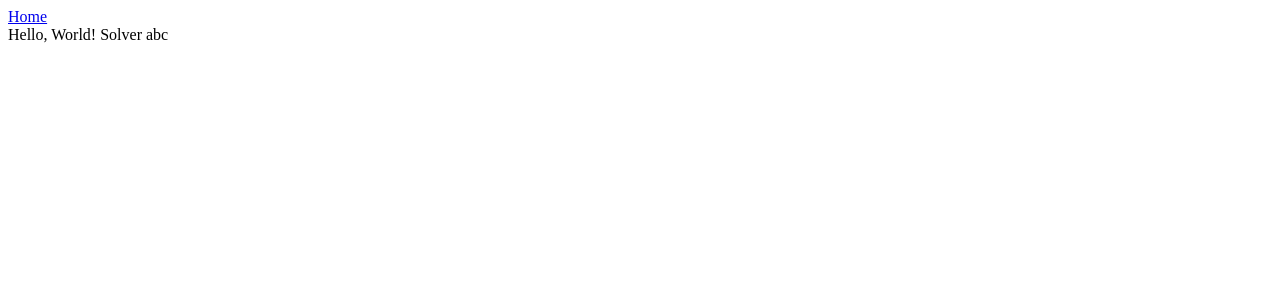
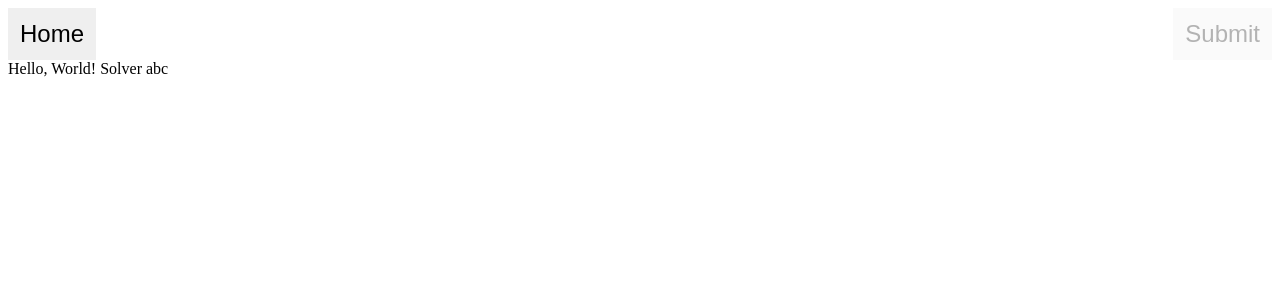
Before and after one commit to oleksmat/com.oleksmat.sudoku, a React app: page /sudoku/abc in a window 1280 px wide. Shown: the top 300 px of the page. Built offline with nearby package versions, Linux system fonts and the light colour scheme; the HTML template or start-up script is replaced by a standard one.

Commit message:
improve navbar

```diff
--- /dev/null
+++ b/src/components/button/component.tsx
@@ -0,0 +1,17 @@
+import {PropsWithChildren} from "react";
+
+type Props = PropsWithChildren<{
+  disabled?: boolean;
+}>;
+
+export function Button(props: Props) {
+  return <button style={{
+    display: 'block',
+    fontSize: '1.5em',
+    padding: '0.5em',
+    appearance: 'none',
+    border: 'none',
+  }} disabled={props.disabled}>
+    {props.children}
+  </button>;
+}
--- /dev/null
+++ b/src/components/button/index.ts
@@ -0,0 +1 @@
+export * from './component.tsx';
--- a/src/components/nav-bar/component.tsx
+++ b/src/components/nav-bar/component.tsx
@@ -1,11 +1,14 @@
 import {PropsWithChildren} from "react";
+import {NavLink} from "react-router";
+import {Button} from "@/components/button";
+import {Spacer} from "@/components/spacer";
 import {Stack} from "@/components/stack";
-import {Spacer} from "@/components/spacer";
-import {Link} from "react-router";
 
 type Props = {
   links?: ({
     path: string;
+    click?: () => void;
+    disabled?: boolean;
     body?: PropsWithChildren['children'];
   } | 'spacer')[];
 };
@@ -18,7 +21,17 @@ export function NavBar(props: Props) {
           if (link === 'spacer') {
             return <Spacer/>;
           } else {
-            return <Link to={link.path}>{link.body}</Link>;
+            return <NavLink
+              to={link.path}
+              onClick={link.click}
+              style={{
+                textDecorationLine: 'none'
+              }}
+            >
+              <Button disabled={link.disabled}>
+                {link.body}
+              </Button>
+            </NavLink>;
           }
         })
       }
--- a/src/pages/input.tsx
+++ b/src/pages/input.tsx
@@ -1,10 +1,19 @@
-import {Link} from "react-router";
+import {NavBar} from "@/components/nav-bar";
 
 export function InputPage() {
   return <>
-    <nav>
-      <Link to="/">Home</Link>
-    </nav>
+    <NavBar links={[
+      {
+        path: '/',
+        body: 'Home'
+      },
+      'spacer',
+      {
+        path: '/',
+        disabled: true,
+        body: 'Submit'
+      },
+    ]}/>
     <main>
       Hello, World! Input
     </main>
--- a/src/pages/solver.tsx
+++ b/src/pages/solver.tsx
@@ -1,12 +1,22 @@
-import {Link, useParams} from "react-router";
+import {useParams} from "react-router";
+import {NavBar} from "@/components/nav-bar";
 
 export function SolverPage() {
-  const { sudokuId } = useParams<'sudokuId'>();
+  const { sudokuId } = useParams<{ sudokuId: string }>();
 
   return <>
-    <nav>
-      <Link to="/">Home</Link>
-    </nav>
+    <NavBar links={[
+      {
+        path: '/',
+        body: 'Home'
+      },
+      'spacer',
+      {
+        path: '/',
+        disabled: true,
+        body: 'Submit'
+      },
+    ]}/>
     <main>
       Hello, World! Solver {sudokuId}
     </main>
```
